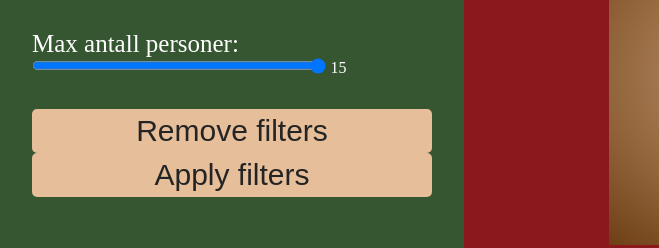
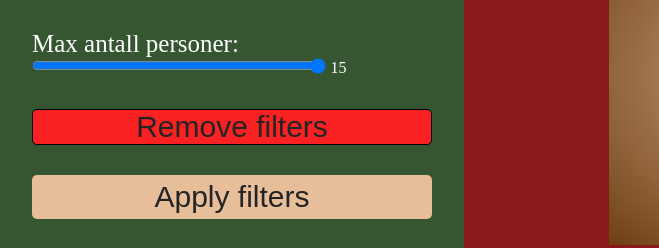
Before and after one commit to ATlexEide/Julefore, a website with bundled scripts: page pages/faml.html in a window 1280 px wide. Shown: the part 655-903 px from the top of the page, 0-659 px from the left. Built offline with nearby package versions, Linux system fonts and the light colour scheme.

Commit message:
Update button styling

```diff
--- a/css/faml.css
+++ b/css/faml.css
@@ -158,3 +158,9 @@ input[type="range"] {
   margin: 0;
   width: 80%;
 }
+
+#remove-filter-btn {
+  margin-bottom: 1em;
+  background-color: rgb(249, 33, 33);
+  border: 1px solid black;
+}
```
